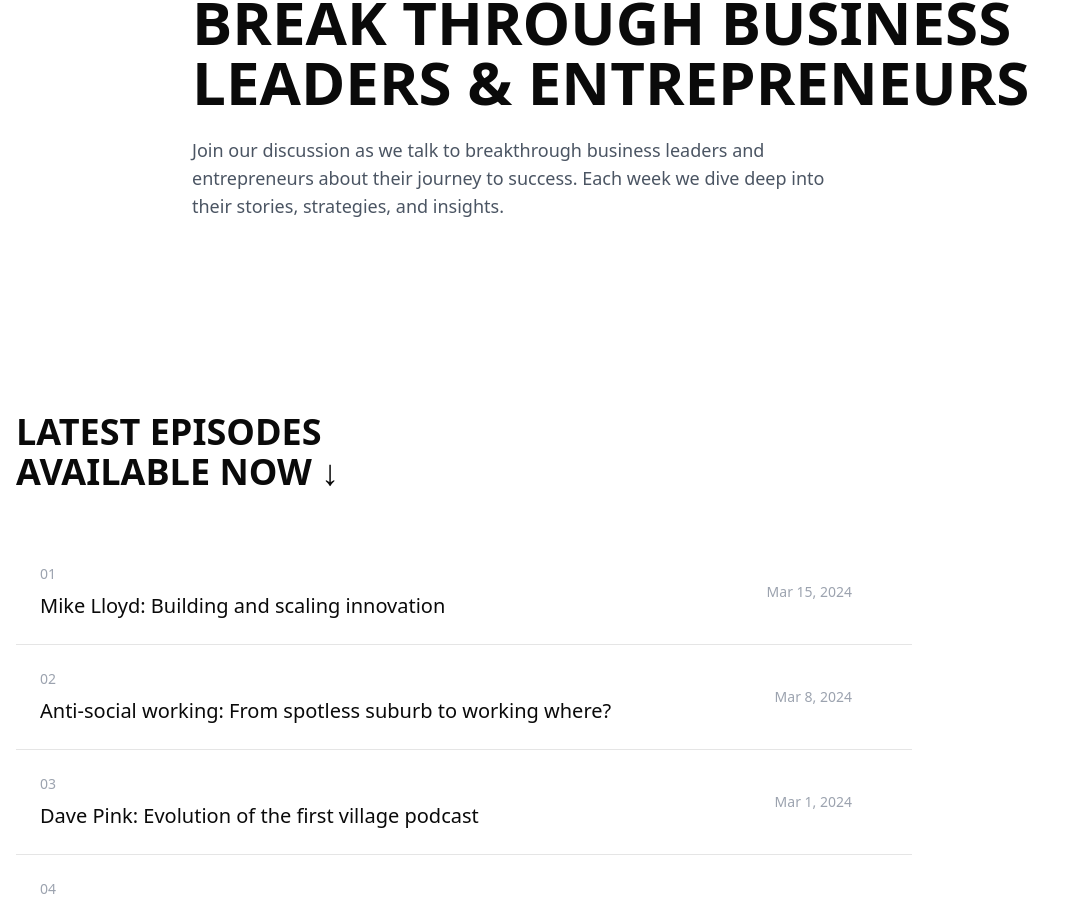
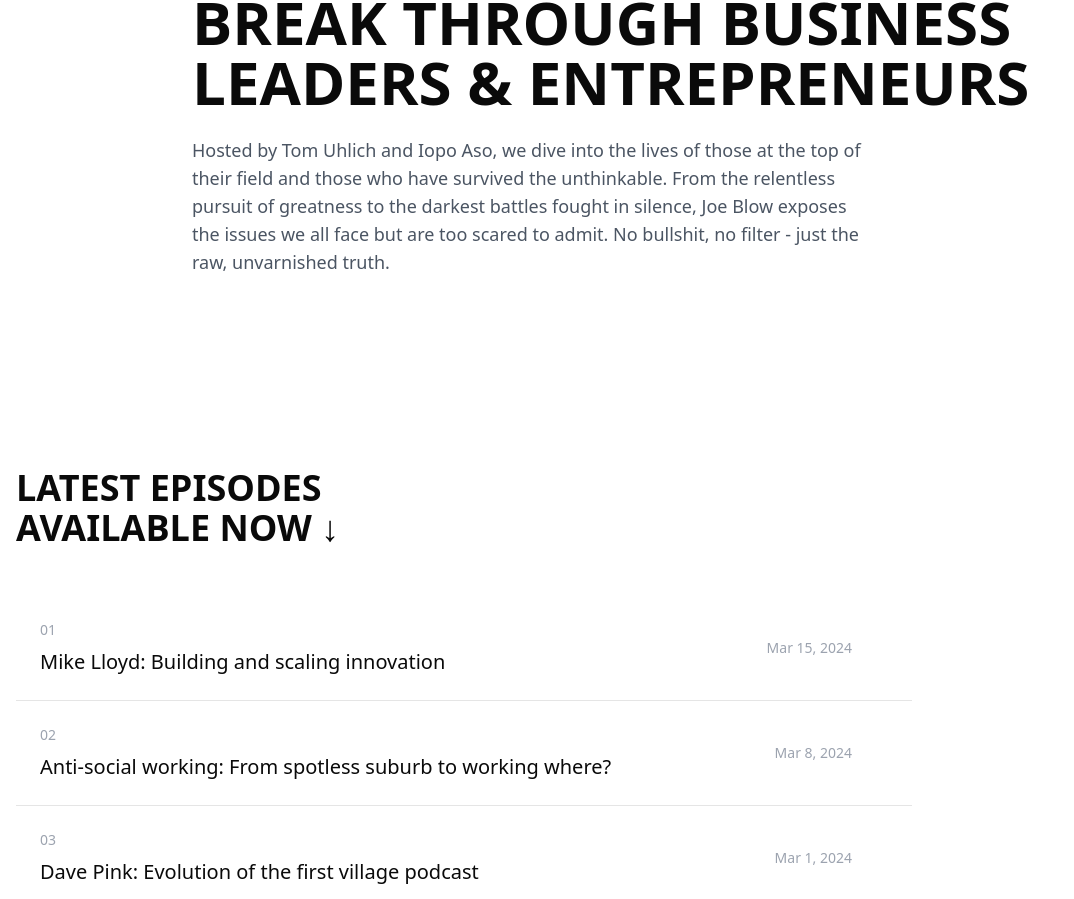
Before and after one commit to jbpolson/joe-blow-podcast, a React (Vite) app: page / in a window 1280 px wide. Shown: the part 1052-1951 px from the top of the page, without its empty margins (0-1074 px from the left). Built offline with nearby package versions, Linux system fonts and the light colour scheme.

Commit message:
Update podcast description
Update the podcast description to reflect the hosts and the show's content, focusing on interviews with high-achievers and those who have overcome adversity.  The new description emphasizes honesty and authenticity.

```diff
--- a/src/pages/Index.tsx
+++ b/src/pages/Index.tsx
@@ -1,4 +1,3 @@
-
 import { useState } from "react";
 import { ArrowRight } from "lucide-react";
 
@@ -69,7 +68,6 @@ const Index = () => {
   };
 
   return <div className="min-h-screen">
-      {/* Top Navigation */}
       <nav className="absolute top-0 left-0 right-0 flex justify-between items-center px-8 py-6 z-50">
         <img
           src="/lovable-uploads/045a54d4-e9fd-4885-bdb1-a02182b034a0.png"
@@ -94,7 +92,6 @@ const Index = () => {
         </div>
       </nav>
 
-      {/* Video Hero Section */}
       <div className="relative h-screen w-full overflow-hidden bg-white">
         <video
           autoPlay
@@ -114,7 +111,6 @@ const Index = () => {
         </div>
       </div>
 
-      {/* Content Section */}
       <div>
         <div className="container mx-auto px-4 pt-32 pb-20">
           <div className="max-w-4xl mx-auto">
@@ -131,16 +127,13 @@ const Index = () => {
                 LEADERS & ENTREPRENEURS
               </h1>
               <p className="text-lg text-gray-600 mb-8 max-w-2xl">
-                Join our discussion as we talk to breakthrough business leaders and entrepreneurs
-                about their journey to success. Each week we dive deep into their stories,
-                strategies, and insights.
+                Hosted by Tom Uhlich and Iopo Aso, we dive into the lives of those at the top of their field and those who have survived the unthinkable. From the relentless pursuit of greatness to the darkest battles fought in silence, Joe Blow exposes the issues we all face but are too scared to admit. No bullshit, no filter - just the raw, unvarnished truth.
               </p>
             </div>
           </div>
         </div>
       </div>
 
-      {/* Episodes Section */}
       <div className="container mx-auto px-4 py-20">
         <h2 className="text-4xl font-bold mb-12 animate-slide-up">
           LATEST EPISODES
@@ -164,7 +157,6 @@ const Index = () => {
         </div>
       </div>
 
-      {/* Co-hosts Section */}
       <div className="bg-gray-50 py-20">
         <div className="container mx-auto px-4 mb-12">
           <h2 className="text-4xl font-bold">
@@ -181,7 +173,6 @@ const Index = () => {
             className="w-full h-full object-cover"
           />
           <div className="absolute inset-0 flex">
-            {/* Left host hover area */}
             <div
               className="w-1/2 h-full relative cursor-none"
               onMouseMove={(e) => handleHostHover(e, 'left')}
@@ -194,7 +185,6 @@ const Index = () => {
                 TOM UHLICH
               </div>
             </div>
-            {/* Right host hover area */}
             <div
               className="w-1/2 h-full relative cursor-none"
               onMouseMove={(e) => handleHostHover(e, 'right')}
@@ -211,7 +201,6 @@ const Index = () => {
         </div>
       </div>
 
-      {/* Contact Section */}
       <div className="container mx-auto px-4 py-20">
         <div className="max-w-4xl">
           <h2 className="text-4xl font-bold mb-12">
@@ -236,7 +225,6 @@ const Index = () => {
         </div>
       </div>
 
-      {/* Footer */}
       <footer className="border-t py-8">
         <div className="container mx-auto px-4">
           <div className="flex justify-between items-center">
```
